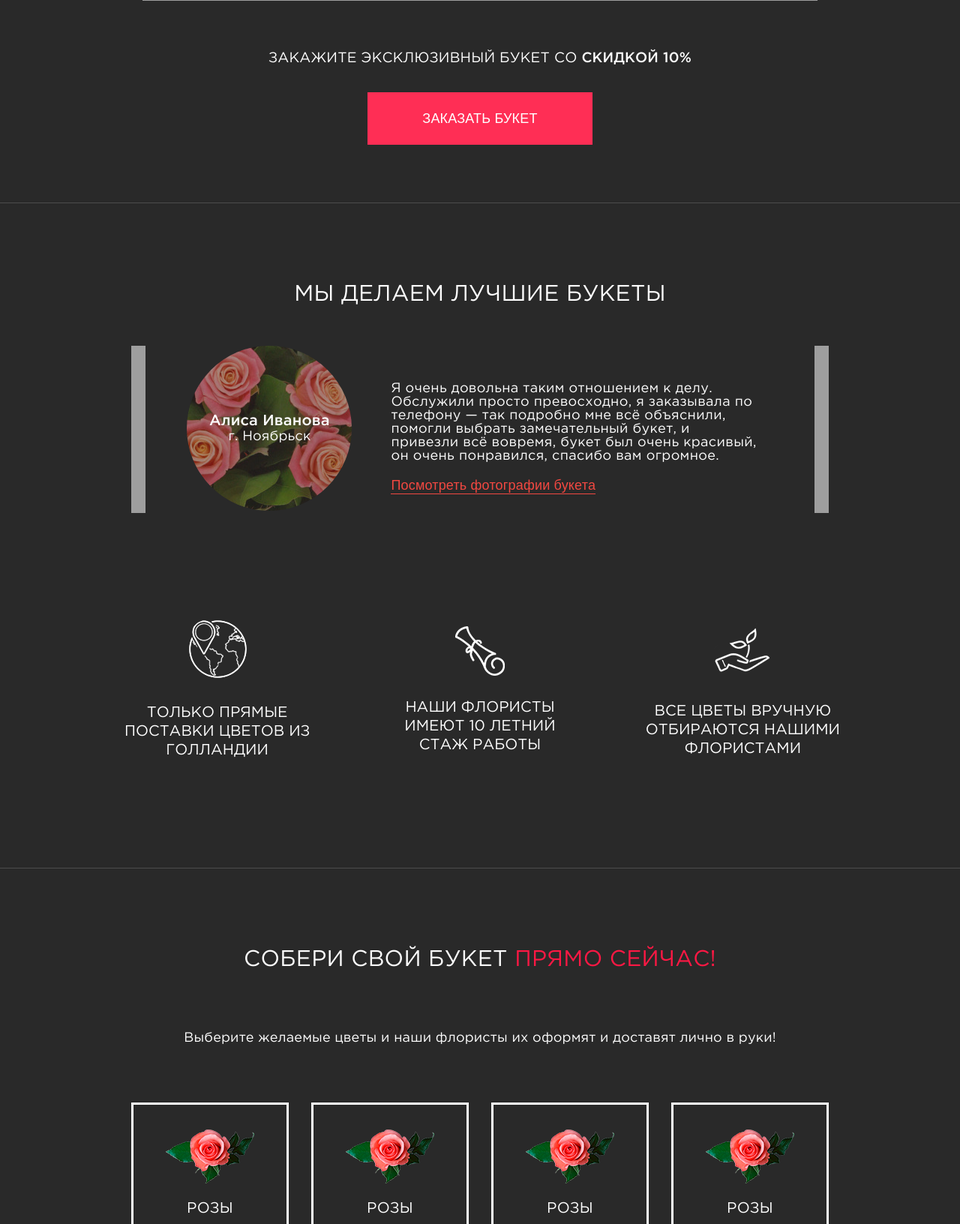
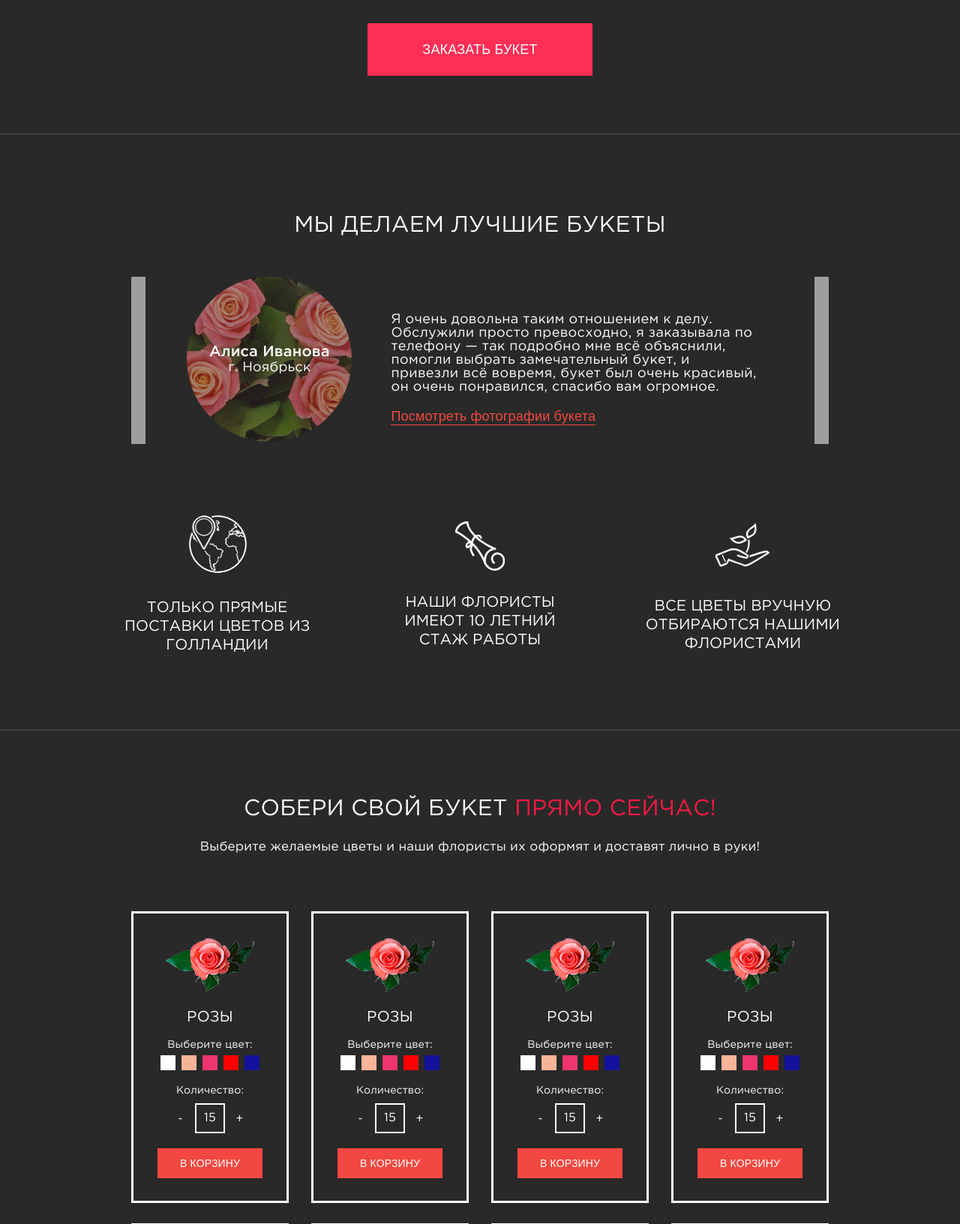
Before and after one commit to AshtonBro/Study_htmlCss, a PHP site: page /src/index.html in a window 1280 px wide. Shown: the part 895-2527 px from the top of the page at 75% size. Run offline with PHP 8.4, Linux system fonts and the light colour scheme; grey boxes are pictures that could not be loaded.

Commit message:
look at the title

```diff
--- a/good_cardboard/src/css/style.css
+++ b/good_cardboard/src/css/style.css
@@ -202,7 +202,7 @@
   .header-contacts::after {
     position: absolute;
     content: url(../img/header/lip.png);
-    margin-top: -17%;
+    margin-top: -22%;
     margin-left: -55%; }
   .header-contacts__phone {
     color: #ffffff;
@@ -421,20 +421,26 @@
   text-transform: uppercase;
   margin-bottom: 100px; }
 
-.section-text__title, .section-text .title {
-  padding-bottom: 27px; }
-
-.section-text__subspan {
-  color: #ff1844;
+.products-text {
+  color: #ffffff;
+  text-align: center;
+  font-size: 30px;
+  font-weight: 500;
   letter-spacing: 0.3px; }
-
-.section-text__subtitle {
-  text-align: center;
-  color: #ffffff;
-  font-size: 18px;
-  font-weight: 400;
-  letter-spacing: 0.18px;
-  padding-bottom: 77px; }
+  .products-text__title {
+    text-transform: uppercase;
+    margin-top: 90px;
+    margin-bottom: 27px; }
+  .products-text__subspan {
+    color: #ff1844;
+    letter-spacing: 0.3px; }
+  .products-text__subtitle {
+    text-align: center;
+    color: #ffffff;
+    font-size: 17px;
+    font-weight: 400;
+    letter-spacing: 0.18px;
+    margin-bottom: 77px; }
 
 .product-items {
   display: -webkit-box;
@@ -698,11 +704,9 @@
   .contact-service__descr {
     margin-bottom: 12px; }
 
-.row {
+.footer {
   padding-top: 48px;
-  padding-bottom: 44px; }
-
-.footer {
+  padding-bottom: 44px;
   background-color: #ffffff; }
 
 .footer-logo {
--- a/good_cardboard/src/index.html
+++ b/good_cardboard/src/index.html
@@ -387,13 +387,13 @@
     <!-- ? Products and constructor block -->
     <div class="products">
       <div class="container">
-        <div class="section-text">
-          <h2 class="section-text__title title">
+        <div class="products-text">
+          <h2 class="products-text__title">
             Собери свой букет
-            <span class="section-text__subspan">прямо сейчас!</span>
+            <span class="products-text__subspan">прямо сейчас!</span>
           </h2>
           <!-- /.section-text__title -->
-          <div class="section-text__subtitle subtitle">
+          <div class="products-text__subtitle">
             Выберите желаемые цветы и наши флористы их оформят и доставят лично
             в руки!
           </div>
--- a/good_cardboard/src/sass/_footer.sass
+++ b/good_cardboard/src/sass/_footer.sass
@@ -1,7 +1,7 @@
-.row
+
+.footer
     padding-top: 48px
     padding-bottom: 44px
-.footer
     background-color: #ffffff
 .footer-logo
     display: flex
--- a/good_cardboard/src/sass/_header.sass
+++ b/good_cardboard/src/sass/_header.sass
@@ -35,7 +35,7 @@
     &::after
         position: absolute
         content: url(../img/header/lip.png)
-        margin-top: -17%
+        margin-top: -22%
         margin-left: -55%
     &__phone
         color: $text-color
--- a/good_cardboard/src/sass/_products.sass
+++ b/good_cardboard/src/sass/_products.sass
@@ -1,16 +1,23 @@
-.section-text
-    &__title, .title
-        padding-bottom: 27px
+.products-text
+    color: $text-color
+    text-align: center
+    font-size: 30px
+    font-weight: 500
+    letter-spacing: 0.3px
+    &__title
+        text-transform: uppercase
+        margin-top: 90px
+        margin-bottom: 27px
     &__subspan
         color: $btn-bg-color-active
         letter-spacing: 0.3px
     &__subtitle
         text-align: center
         color: $text-color
-        font-size: 18px
+        font-size: 17px
         font-weight: 400
         letter-spacing: 0.18px
-        padding-bottom: 77px
+        margin-bottom: 77px
 
 .product-items
     display: flex
```
